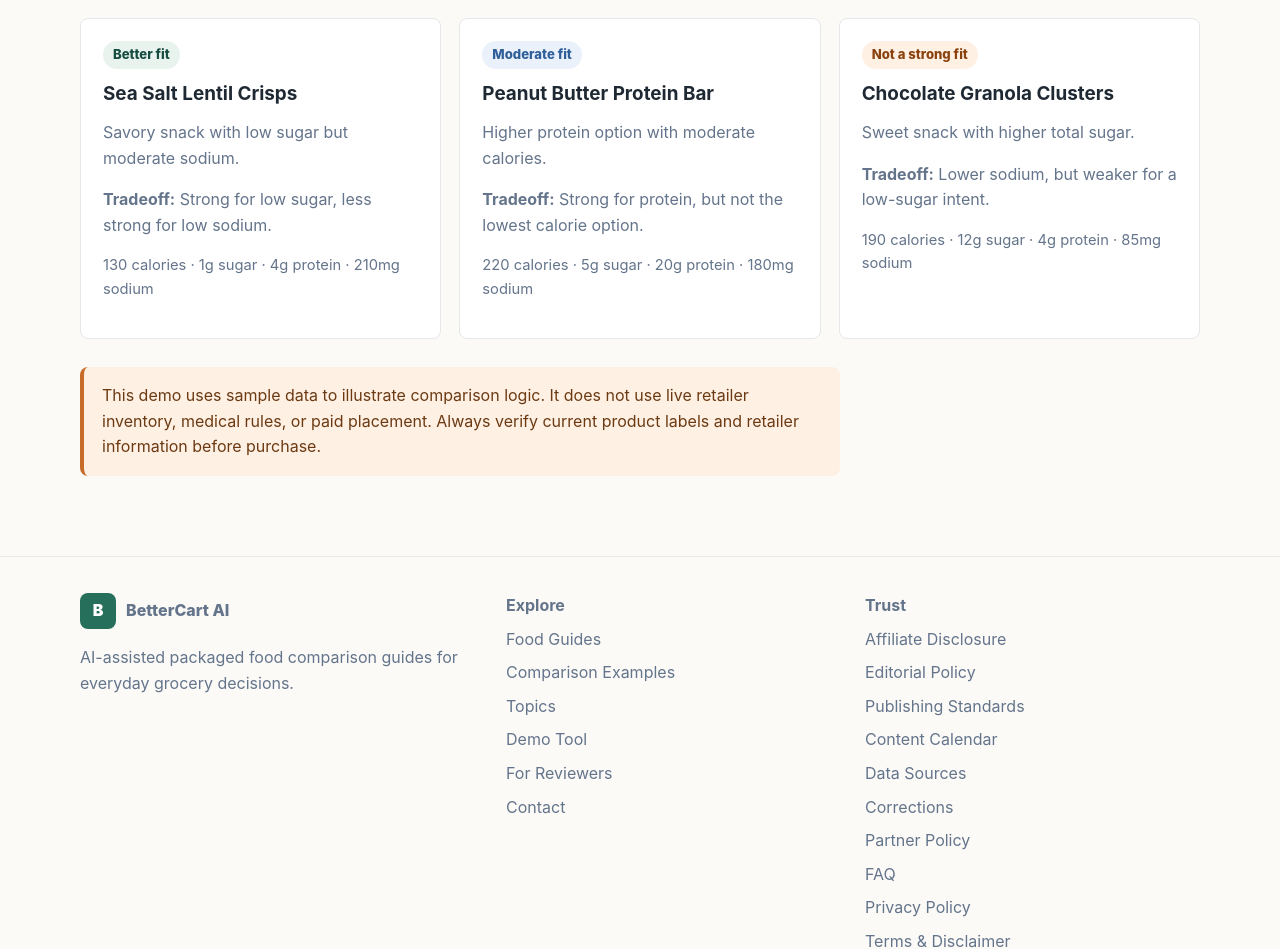
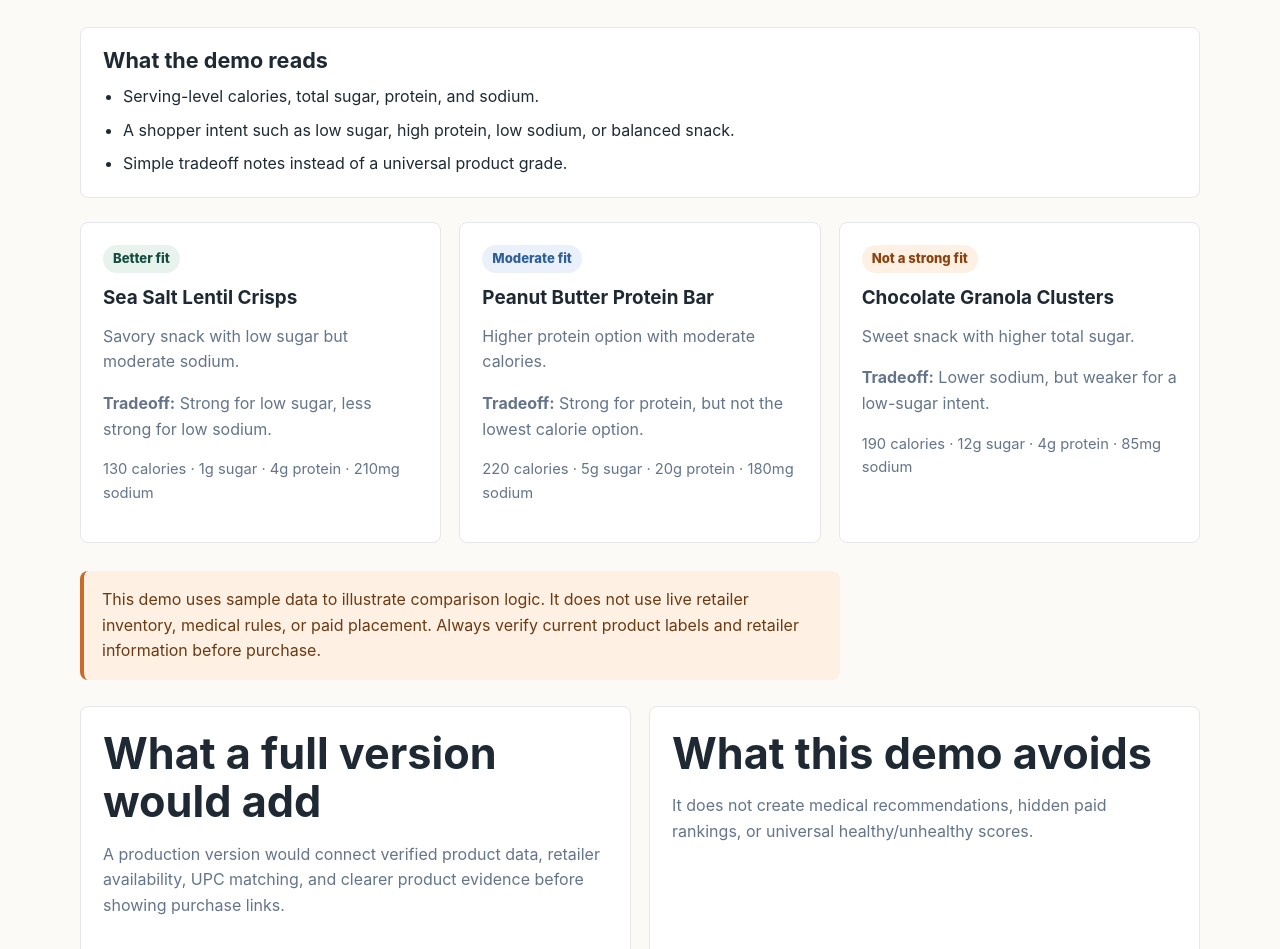
Before and after one commit to Astalos11/bettercart-ai-approval-site, a Next.js app: page /tools/food-comparison-demo in a window 1280 px wide. Shown: the part 543-1492 px from the top of the page. Built offline with nearby package versions, Linux system fonts and the light colour scheme; no server answers.

Commit message:
Clarify demo inputs and limitations

```diff
--- a/app/tools/food-comparison-demo/page.jsx
+++ b/app/tools/food-comparison-demo/page.jsx
@@ -78,6 +78,15 @@ export default function DemoPage() {
 
         <p className="small-note">{getMetricFocus(intent)} The demo shows tradeoffs rather than a universal food score.</p>
 
+        <div className="callout">
+          <h2>What the demo reads</h2>
+          <ul>
+            <li>Serving-level calories, total sugar, protein, and sodium.</li>
+            <li>A shopper intent such as low sugar, high protein, low sodium, or balanced snack.</li>
+            <li>Simple tradeoff notes instead of a universal product grade.</li>
+          </ul>
+        </div>
+
         <div className="grid three">
           {sortedProducts.map((product) => {
             const fit = getFit(product, intent);
@@ -102,6 +111,21 @@ export default function DemoPage() {
             This demo uses sample data to illustrate comparison logic. It does not use live retailer inventory, medical rules, or paid placement. Always verify current product labels and retailer information before purchase.
           </div>
         </div>
+
+        <div className="grid two">
+          <div className="card">
+            <h2>What a full version would add</h2>
+            <p>
+              A production version would connect verified product data, retailer availability, UPC matching, and clearer product evidence before showing purchase links.
+            </p>
+          </div>
+          <div className="card">
+            <h2>What this demo avoids</h2>
+            <p>
+              It does not create medical recommendations, hidden paid rankings, or universal healthy/unhealthy scores.
+            </p>
+          </div>
+        </div>
       </div>
     </section>
   );
```
